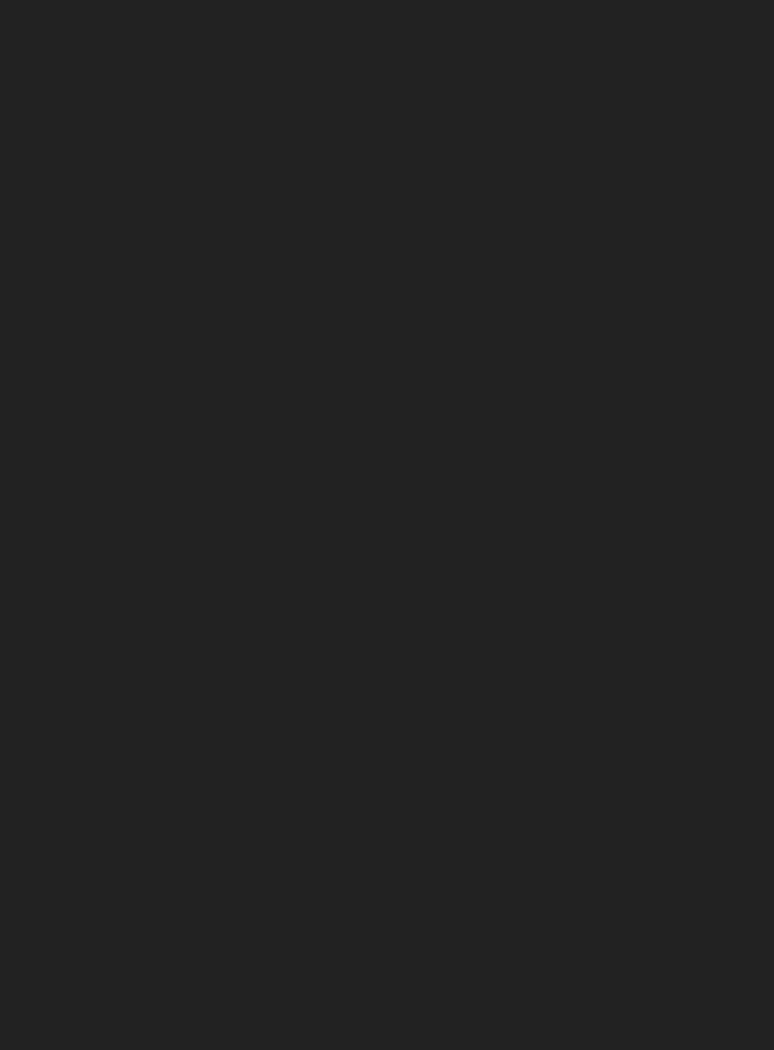
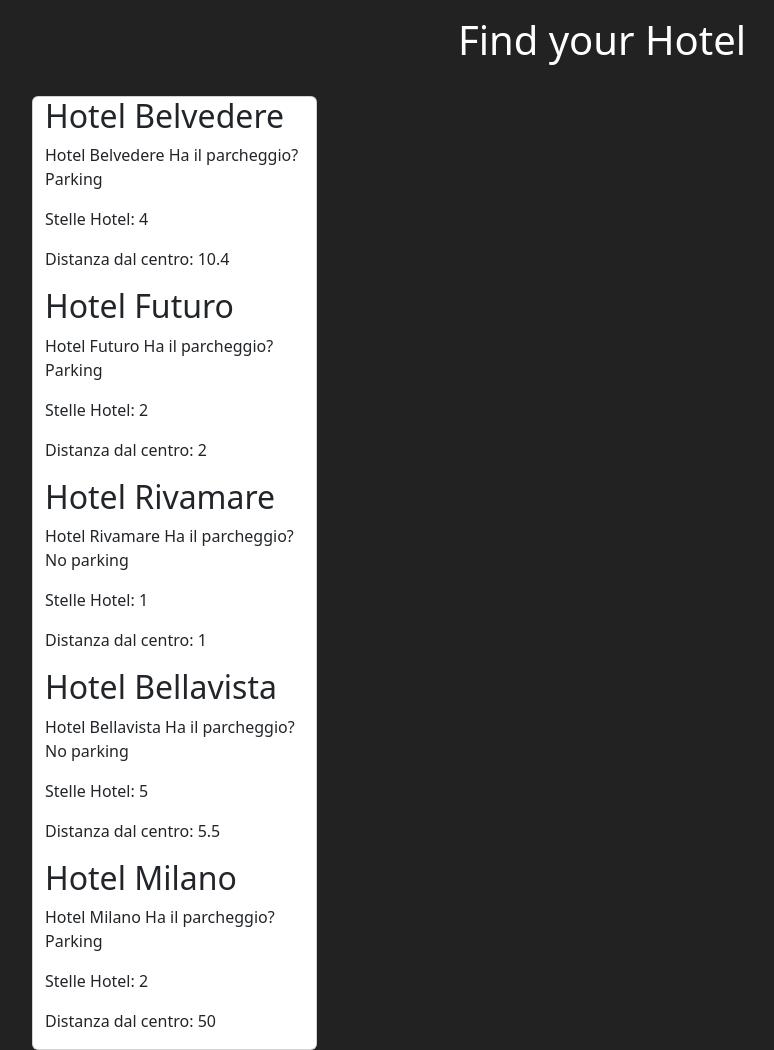
Before and after one commit to LDad1196/php-hotel, a PHP site: page / in a window 1280 px wide. Before the commit the part shown is empty. Shown: the whole page, without its empty margins (38-812 px from the left). Before the commit the page ends 800 px from the top, so only its background shows below. Run offline with PHP 8.4, Linux system fonts and the light colour scheme.

Commit message:
Elementi esposti ma non ancora stilizzati

```diff
--- a/css/style.css
+++ b/css/style.css
@@ -3,4 +3,5 @@ body {
     margin: 0;
     box-sizing: border-box;
     background-color: #222;
+    color: white;
 }
--- a/index.php
+++ b/index.php
@@ -4,36 +4,36 @@
 
         [
             'name' => 'Hotel Belvedere',
-            'description' => 'Hotel Belvedere Descrizione',
-            'parking' => true,
+            'description' => 'Hotel Belvedere',
+            'parking' => 'Parking',
             'vote' => 4,
             'distance_to_center' => 10.4
         ],
         [
             'name' => 'Hotel Futuro',
-            'description' => 'Hotel Futuro Descrizione',
-            'parking' => true,
+            'description' => 'Hotel Futuro',
+            'parking' => 'Parking',
             'vote' => 2,
             'distance_to_center' => 2
         ],
         [
             'name' => 'Hotel Rivamare',
-            'description' => 'Hotel Rivamare Descrizione',
-            'parking' => false,
+            'description' => 'Hotel Rivamare',
+            'parking' => 'No parking',
             'vote' => 1,
             'distance_to_center' => 1
         ],
         [
             'name' => 'Hotel Bellavista',
-            'description' => 'Hotel Bellavista Descrizione',
-            'parking' => false,
+            'description' => 'Hotel Bellavista',
+            'parking' => 'No parking',
             'vote' => 5,
             'distance_to_center' => 5.5
         ],
         [
             'name' => 'Hotel Milano',
-            'description' => 'Hotel Milano Descrizione',
-            'parking' => true,
+            'description' => 'Hotel Milano',
+            'parking' => 'Parking',
             'vote' => 2,
             'distance_to_center' => 50
         ],
@@ -47,10 +47,27 @@
 <head>
     <meta charset="UTF-8">
     <meta name="viewport" content="width=device-width, initial-scale=1.0">
+    <link rel="stylesheet" href="https://cdnjs.cloudflare.com/ajax/libs/font-awesome/6.5.2/css/all.min.css" integrity="sha512-SnH5WK+bZxgPHs44uWIX+LLJAJ9/2PkPKZ5QiAj6Ta86w+fsb2TkcmfRyVX3pBnMFcV7oQPJkl9QevSCWr3W6A==" crossorigin="anonymous" referrerpolicy="no-referrer" />
+    <link rel="stylesheet" href="https://cdnjs.cloudflare.com/ajax/libs/bootstrap/5.3.3/css/bootstrap.min.css" integrity="sha512-jnSuA4Ss2PkkikSOLtYs8BlYIeeIK1h99ty4YfvRPAlzr377vr3CXDb7sb7eEEBYjDtcYj+AjBH3FLv5uSJuXg==" crossorigin="anonymous" referrerpolicy="no-referrer" />
     <link rel="stylesheet" href="./css/style.css">
     <title>Found your Hotel</title>
 </head>
 <body>
+    <h1 class="text-center py-3">Find your Hotel</h1>
 
+    <section class="mt-3 container">
+        <div class="flex row">
+            <div class="card w-25">
+                <?php
+                    foreach($hotels as $hotel) {
+                        echo "<h2>". $hotel["name"] . "</h2>";
+                        echo "<p>". $hotel["description"] . " Ha il parcheggio?  "  . $hotel["parking"] . " " . "</p>";
+                        echo "<p>". "Stelle Hotel: " . $hotel["vote"] . "</p>";
+                        echo  "<p>". " Distanza dal centro: " . $hotel['distance_to_center'] . "</p>";
+                    }
+                ?>
+            </div>
+        </div>
+    </section>
 </body>
 </html>
```
